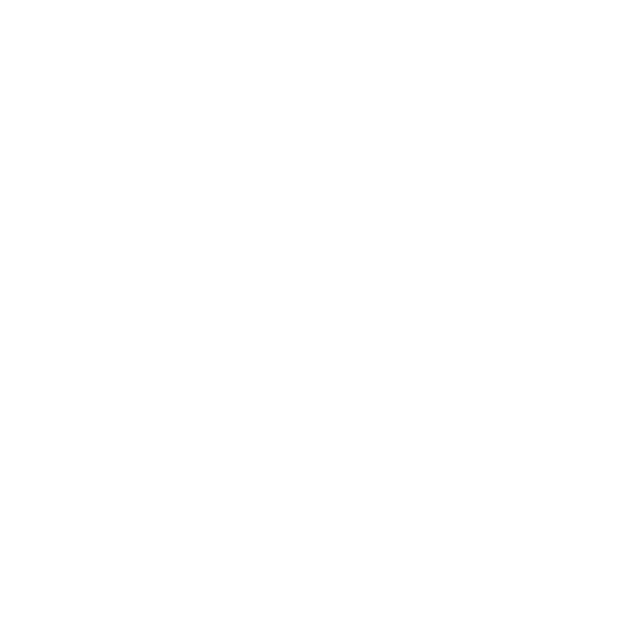
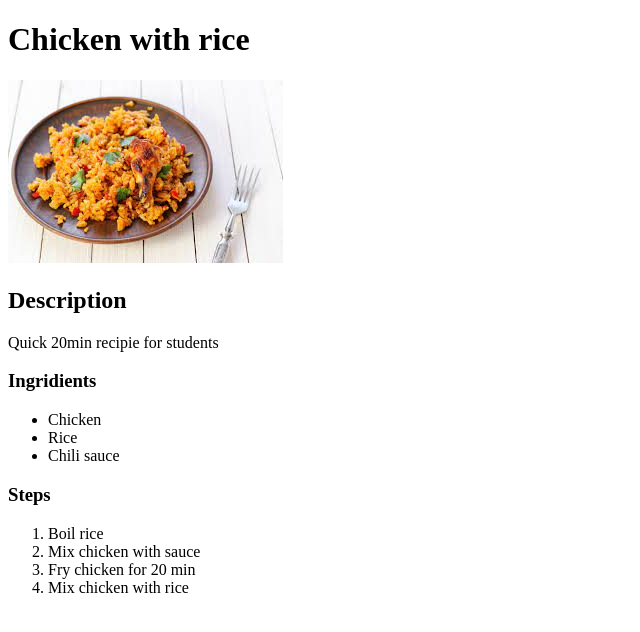
Before and after one commit to Karol931/odin-recepies, a plain HTML site: page recipes/kurczak.html in a window 1280 px wide. Shown: the whole page, without its empty margins (0-640 px from the left). Drawn offline with Linux system fonts and the light colour scheme.

Commit message:
Add one more recipe Ended odin task

```diff
--- a/recipes/kurczak.html
+++ b/recipes/kurczak.html
@@ -0,0 +1,28 @@
+<!DOCTYPE html>
+<html lang="en">
+<head>
+    <meta charset="UTF-8">
+    <meta http-equiv="X-UA-Compatible" content="IE=edge">
+    <meta name="viewport" content="width=device-width, initial-scale=1.0">
+    <title>Chicken</title>
+</head>
+<body>
+    <h1>Chicken with rice</h1>
+    <img src="images/kurczak.jpeg" alt="makaron">
+    <h2>Description</h2>
+    <p>Quick 20min recipie for students</p>
+    <h3>Ingridients</h3>
+    <ul>
+        <li>Chicken</li>
+        <li>Rice</li>
+        <li>Chili sauce</li>
+    </ul>
+    <h3>Steps</h3>
+    <ol>
+        <li>Boil rice</li>
+        <li>Mix chicken with sauce</li>
+        <li>Fry chicken for 20 min</li>
+        <li>Mix chicken with rice</li>
+    </ol>
+</body>
+</html>
```
Also changed, not shown: recipes/makron.html (+1 -1 lines).
